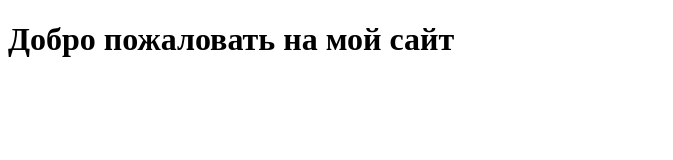
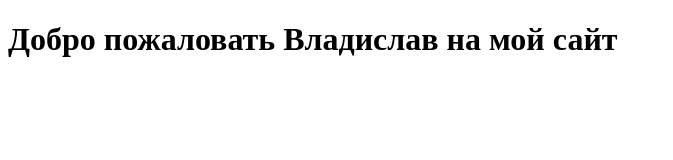
Before and after one commit to rrl-system/rrl-system.github.io, a plain HTML site: page index.html in a window 1280 px wide. Shown: the whole page, without its empty margins (0-673 px from the left). Drawn offline with Linux system fonts and the light colour scheme.

Commit message:
Change Name

```diff
--- a/index.html
+++ b/index.html
@@ -11,7 +11,7 @@
     <script type="module" src="js/rrl-system.mjs"></script>
 </head>
 <body>
-    <h1>Добро пожаловать на мой сайт</h1>
+    <h1>Добро пожаловать Владислав на мой сайт</h1>
     <rrl-system></rrl-system>
 </body>
 </html>
```
